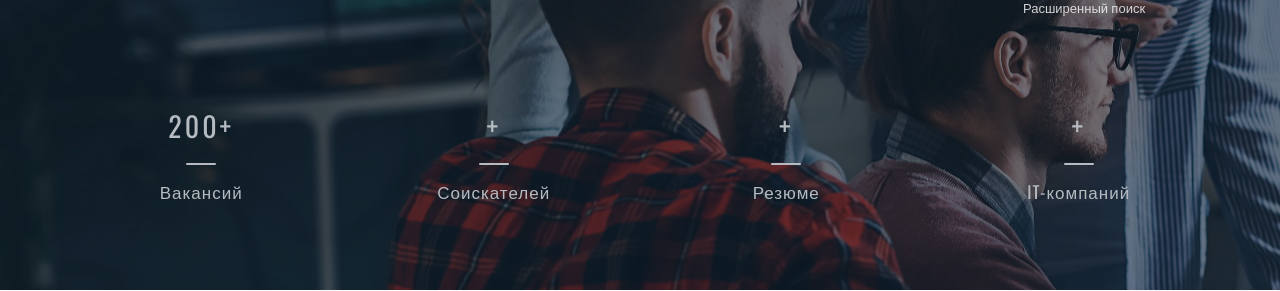
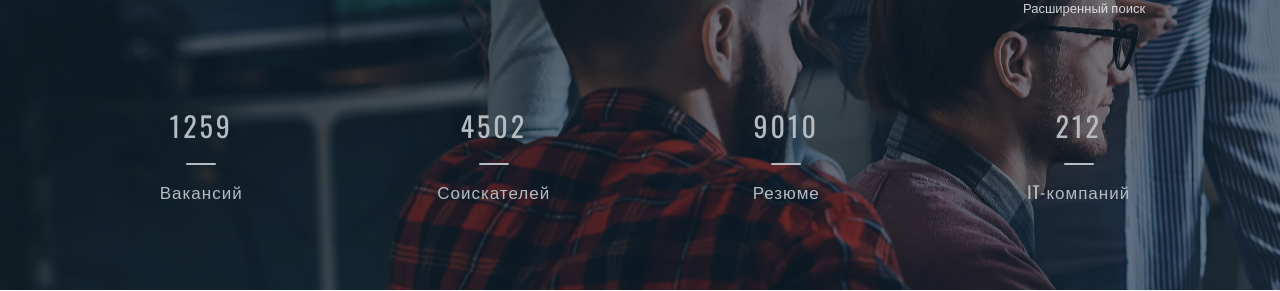
Before and after one commit to Levkrs/djangotraining, a Django app: page / in a window 1280 px wide. Shown: the part 556-847 px from the top of the page. Run offline with Django 3.2, Linux system fonts and the light colour scheme.

Commit message:
скрипт анимация счетчиков вакансий, резюме, компаний, соискателей, небольшая правка стилей

```diff
--- a/static/js/script.js
+++ b/static/js/script.js
@@ -37,6 +37,7 @@ buttonToTop.addEventListener('click', () => {
 
 // End BackToTop button
 
+
 // BurgerMenu
 
 const menuWrapper = document.querySelector('.nav-on-header'),
@@ -57,3 +58,34 @@ menu.addEventListener('click', (event) => {
 })
 
 // End BurgerMenu
+
+
+// CounterAnimation
+
+class Counter {
+    constructor($el, targetCount, duration = 2000, stepInterval = 100) {
+        this.$el = $el
+        this.currentCount = 0
+        this.targetCount = Number(targetCount)
+        this.stepCount = +(targetCount / (+duration / stepInterval)).toFixed(0)
+        this.stepInterval = +stepInterval
+        this.interval = null
+    }
+
+    init() {
+        this.interval = setInterval(() => {
+            if (this.currentCount > this.targetCount) {
+                this.currentCount = this.targetCount
+                clearInterval(this.interval)
+            }
+            this.$el.textContent = this.currentCount
+            this.currentCount += this.stepCount
+        }, this.stepInterval)
+    }
+}
+
+document.querySelectorAll('.counter p span').forEach(($el) => {
+    new Counter($el, $el.textContent, $el.dataset.time, $el.dataset.step).init()
+})
+
+// End CounterAnimation
--- a/templates/inc/header.html
+++ b/templates/inc/header.html
@@ -27,22 +27,22 @@
         <div class="row">
 
             <div class="counter col-md-3 col-sm-6">
-                <p><span data-from="0" data-to="2200"></span>200+</p>
+                <p><span data-step="50" data-time="2500">1259</span></p>
                 <h6>Вакансий</h6>
             </div>
 
             <div class="counter col-md-3 col-sm-6">
-                <p><span data-from="0" data-to="9500"></span>+</p>
+                <p><span data-step="50" data-time="2500">4502</span></p>
                 <h6>Соискателей</h6>
             </div>
 
             <div class="counter col-md-3 col-sm-6">
-                <p><span data-from="0" data-to="15800"></span>+</p>
+                <p><span data-step="50" data-time="2500">9010</span></p>
                 <h6>Резюме</h6>
             </div>
 
             <div class="counter col-md-3 col-sm-6">
-                <p><span data-from="0" data-to="200"></span>+</p>
+                <p><span data-step="50" data-time="2500">212</span></p>
                 <h6>IT-компаний</h6>
             </div>
 
--- a/templates/registration/login.html
+++ b/templates/registration/login.html
@@ -36,6 +36,6 @@
       </div>
     </main>
 
-    <script src="{% static 'js/reg.js' %}"></script>
+    <script src="{% static 'js/auth.js' %}"></script>
   </body>
 {% endblock %}
--- a/templates/registration/signup.html
+++ b/templates/registration/signup.html
@@ -43,7 +43,7 @@
 
           <button class="btn btn-primary btn-block" type="submit">Зарегистрировать</button>
 
-          <div class="agree">
+          <div class="agree checkbox">
             <input type="checkbox" name="agree" id="agree" required>
             <label for="agree">Согласен на публикацию персональных данных</label>
           </div>
@@ -55,6 +55,6 @@
       </div>
     </main>
 
-    <script src="{% static 'js/reg.js' %}"></script>
+    <script src="{% static 'js/auth.js' %}"></script>
   </body>
 {% endblock %}
```
Also changed, not shown: db.sqlite3, static/js/auth.js (renamed from static/js/reg.js).
